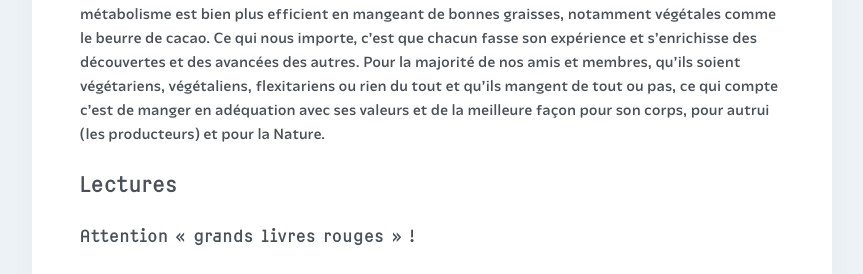
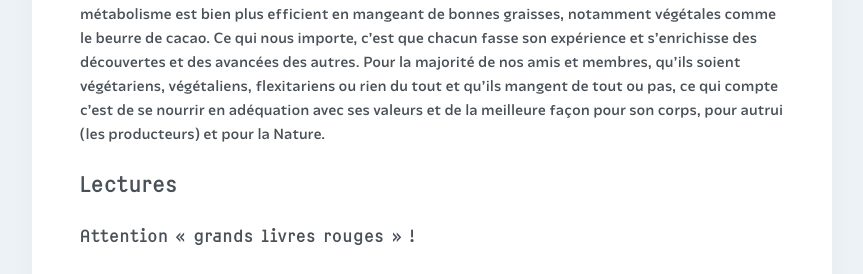
Before and after one commit to courirpaleo/courirpaleo.github.io, a Jekyll site: the page built from _pages/ressources.md, in a window 1280 px wide and 900 px high, scrolled down 3638 px. Shown: the part 353-627 px from the top of the window, without its empty margins (208-1071 px from the left). Built offline with Jekyll 4.4.1, drawn with Linux system fonts in a browser that asks for light colours; some web fonts are replaced; some of the changed text lies outside the part shown.

Commit message:
Update ressources.md

```diff
--- a/_pages/ressources.md
+++ b/_pages/ressources.md
@@ -31,7 +31,7 @@
 ![Courir Paleo](/assets/images/CourirPaleo_photo_marque_MQ_1200px.jpg)
 Chacun réagit différemment à la nourriture, chacun mange comme il veut et au club nous ne faisons que partager nos impressions, nos sensations et nos bonnes pratiques sans dogmatisme et sans nous mêler des préférences des uns et des autres. Ce qui est sûr, c'est que nous encourageons les coureuses et les coureurs à respecter la Nature, les saisons, les producteurs locaux, à manger sainement, de manière efficiente et respectueuse pour la Planète comme pour nos systèmes digestifs et le bon fonctionnement de nos muscles, nos organes, nos tendons, notre squelette etc. L'Homme paléolithique, chasseur-cueilleur, étant naturellement endurant, frugal, forcément locavore et respectueux des saisons, beaucoup moins mangeur de viande que ceux que les légendes préhistoriques peuvent évoquer et était aussi moins agressif car il ne voulait pas défendre son territoire ou ses récoltes comme ses successeurs sédentaires, mais c'est une autre histoire...:=)
 
-Nous prônons néanmoins, très modestement, la consommation de fruits, de légumes et de bonnes graisses et nous sommes d'accord avec [le mea culpa de Tim Noakes](https://www2.u-trail.com/tim-noakes), quand il dit qu'il s'est trompé pendant des décennies et que les glucides ne sont pas la bonne source d'énergie pour l'effort d'endurance. Un ultra-traileur de Courir&nbsp;Paléo avait l'habitude il y a longtemps de grignoter une barre de céréales toutes les 30&nbsp;minutes. Maintenant, il court 100&nbsp;km sans manger car son métabolisme est bien plus efficient en mangeant de bonnes graisses, notamment végétales comme le beurre de cacao. Ce qui nous importe, c'est que chacun fasse son expérience et s'enrichisse des découvertes et des avancées des autres. Pour la majorité de nos amis et membres, qu'ils soient végétariens, végétaliens, flexitariens ou rien du tout et qu'ils mangent de tout ou pas, ce qui compte c'est de manger en adéquation avec ses valeurs et de la meilleure façon pour son corps, pour autrui (les producteurs) et pour la Nature.
+Nous prônons néanmoins, très modestement, la consommation de fruits, de légumes et de bonnes graisses et nous sommes d'accord avec [le mea culpa de Tim Noakes](https://www2.u-trail.com/tim-noakes), quand il dit qu'il s'est trompé pendant des décennies et que les glucides ne sont pas la bonne source d'énergie pour l'effort d'endurance. Un ultra-traileur de Courir&nbsp;Paléo avait l'habitude il y a longtemps de grignoter une barre de céréales toutes les 30&nbsp;minutes. Maintenant, il court 100&nbsp;km sans manger car son métabolisme est bien plus efficient en mangeant de bonnes graisses, notamment végétales comme le beurre de cacao. Ce qui nous importe, c'est que chacun fasse son expérience et s'enrichisse des découvertes et des avancées des autres. Pour la majorité de nos amis et membres, qu'ils soient végétariens, végétaliens, flexitariens ou rien du tout et qu'ils mangent de tout ou pas, ce qui compte c'est de se nourrir en adéquation avec ses valeurs et de la meilleure façon pour son corps, pour autrui (les producteurs) et pour la Nature.
 
 ## Lectures
 ### Attention «&nbsp;grands livres rouges&nbsp;»&nbsp;!
```
